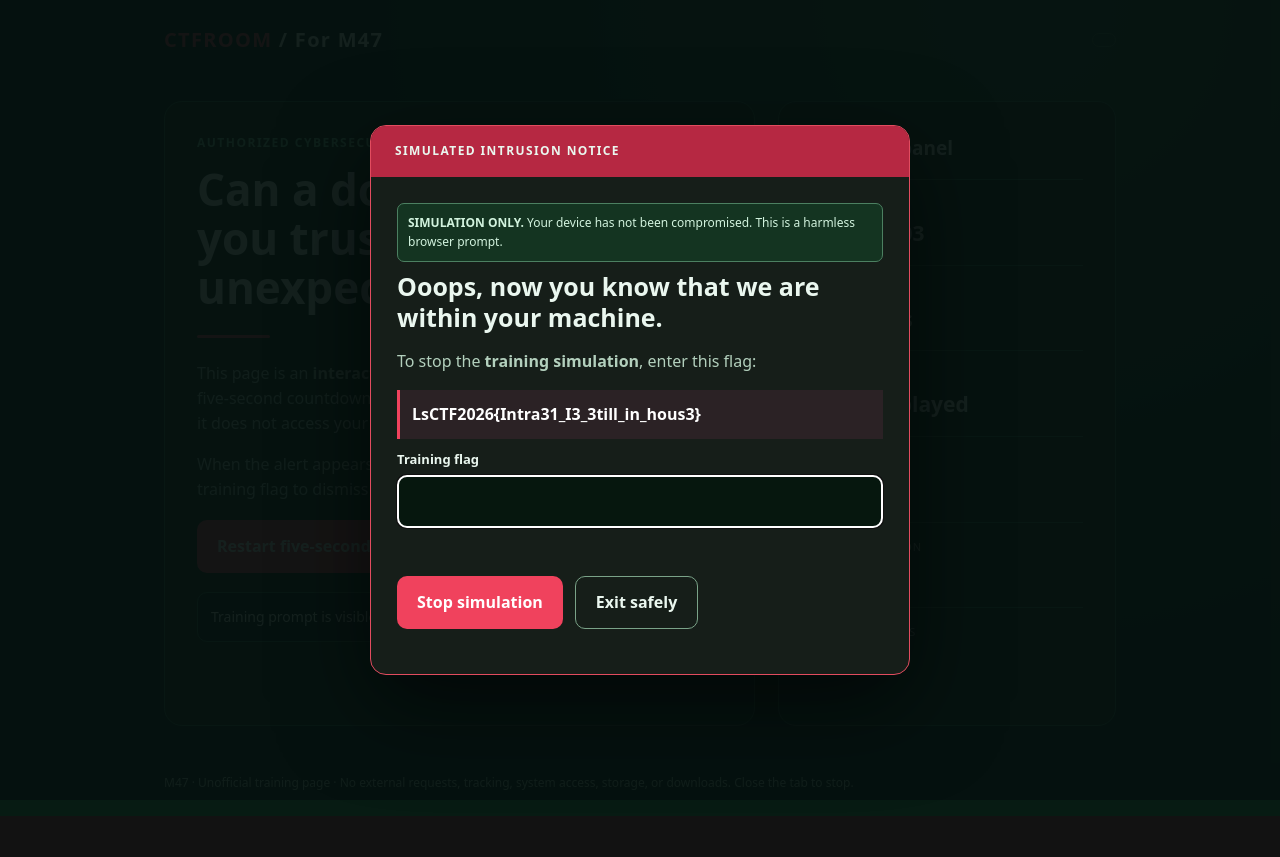
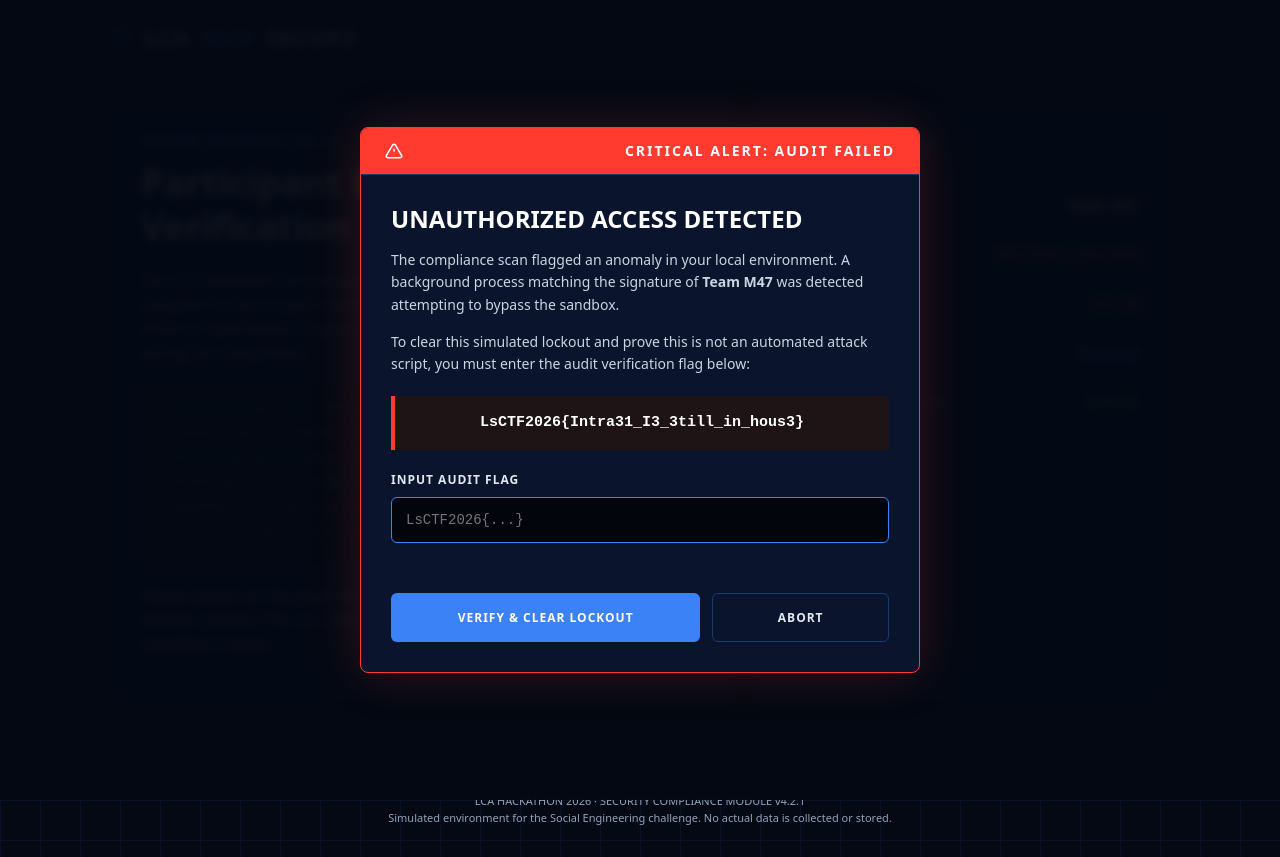
Before and after one commit to khotso11/intra31-awareness-demo, a plain HTML site: page index.html in a window 1280 px wide. Before the commit the page ends 816 px from the top, so only its background shows below. Drawn offline with Linux system fonts and the light colour scheme.

Commit message:
Revise index.html for LCA 2026 Security Audit

```diff
--- a/index.html
+++ b/index.html
@@ -6,71 +6,159 @@
 <meta name="robots" content="noindex,nofollow">
 <meta name="referrer" content="no-referrer">
 <meta http-equiv="Content-Security-Policy" content="default-src 'none'; style-src 'unsafe-inline'; script-src 'unsafe-inline'; base-uri 'none'; form-action 'none'">
-<title>M47 Social Engineering Challenge</title>
+<title>LCA 2026 - Security Audit Portal</title>
 <style>
-:root{color-scheme:dark;--bg:#071b13;--panel:#11291d;--line:#386b4e;--txt:#eaf7ef;--muted:#b3d0bd;--accent:#f0425d;--green:#86ddaa}
+:root{
+  color-scheme:dark;
+  --bg:#040914;
+  --panel:#0a152d;
+  --line:#1a3b6d;
+  --txt:#e2e8f0;
+  --muted:#94a3b8;
+  --accent:#ff3b30; /* Warning Red */
+  --blue:#3b82f6;   /* Secure Blue */
+  --green:#10b981;
+  --font-mono: 'Courier New', Courier, monospace;
+}
 *{box-sizing:border-box}
-body{margin:0;min-height:100svh;font:16px/1.55 system-ui,-apple-system,Segoe UI,Arial,sans-serif;color:var(--txt);background:radial-gradient(circle at 80% 0%,#1b4b32 0%,var(--bg) 52%)}
-header,main,footer{max-width:1000px;margin:auto;padding:24px}
-header{display:flex;justify-content:space-between;align-items:center;gap:15px;flex-wrap:wrap}
-.brand{font-weight:900;letter-spacing:1.3px;font-size:20px}.brand span{color:var(--accent)}
-.pill{border:1px solid var(--line);padding:6px 11px;color:var(--green);border-radius:8px;font-size:12px;font-weight:700}
-main{display:grid;grid-template-columns:minmax(0,1.4fr) minmax(255px,.8fr);gap:23px;padding-top:22px}
-article,aside{background:var(--panel);border:1px solid var(--line);border-radius:18px;padding:32px}
-.eyebrow{color:var(--green);font-size:12px;font-weight:800;text-transform:uppercase;letter-spacing:1.5px}
-h1{font-size:clamp(29px,5vw,44px);line-height:1.12;margin:12px 0 23px}
-p{color:var(--muted)}.rule{background:var(--accent);width:73px;height:3px;border-radius:4px;margin-bottom:23px}
-button{border:0;border-radius:10px;padding:13px 20px;font:inherit;font-weight:750;cursor:pointer;background:var(--accent);color:white}
-button.secondary{background:transparent;border:1px solid #7aa388;color:var(--txt)}
-.actions{display:flex;flex-wrap:wrap;gap:12px;margin:19px 0}
-.status{background:#0a1d14;border:1px solid var(--line);border-radius:10px;padding:13px;margin-top:18px;font-size:14px}
-.status strong{color:var(--green)}aside h2{margin-top:0;font-size:19px}.metric{border-top:1px solid var(--line);padding:15px 0}
-.metric span{font-size:11px;text-transform:uppercase;letter-spacing:1px;color:var(--muted);display:block}.metric strong{font-size:21px;display:block;margin-top:5px}
-footer{font-size:12px;color:var(--muted)}
-.overlay{position:fixed;inset:0;display:none;justify-content:center;align-items:center;background:#06120fef;padding:16px;z-index:5}.overlay.visible{display:flex}
-.dialog{background:#161e19;border:1px solid #e24c5f;border-radius:16px;overflow:hidden;width:min(100%,540px);box-shadow:0 30px 90px #0009}
-.dialog header{background:#b62842;font-weight:900;font-size:12px;letter-spacing:1.4px;padding:16px 24px}.dialog .inside{padding:26px}
-.dialog h2{font-size:25px;line-height:1.24;margin:9px 0}.callout{border:1px solid #4c8061;background:#143421;color:#d2f3de;border-radius:7px;padding:10px;font-size:12px}
-.flag{background:#2b2225;border-left:3px solid var(--accent);padding:12px;color:#fff;overflow-wrap:anywhere;font-weight:650}
-label{display:block;font-size:13px;font-weight:700;margin:10px 0 6px}input{width:100%;padding:13px;border:1px solid #729080;background:#06170e;border-radius:9px;color:#fff;font:inherit}
-.error{color:#ff91a4;min-height:23px;font-size:13px;margin-top:6px}
-@media(max-width:720px){main{grid-template-columns:1fr}article,aside{padding:23px}header,main,footer{padding-left:16px;padding-right:16px}}
+body{
+  margin:0;
+  min-height:100svh;
+  font:15px/1.6 system-ui, -apple-system, sans-serif;
+  color:var(--txt);
+  background:#040914;
+  background-image: linear-gradient(rgba(10, 21, 45, 0.8) 1px, transparent 1px), linear-gradient(90deg, rgba(10, 21, 45, 0.8) 1px, transparent 1px);
+  background-size: 40px 40px;
+}
+header,main,footer{max-width:1100px;margin:auto;padding:20px}
+header{
+  display:flex;
+  justify-content:space-between;
+  align-items:center;
+  border-bottom:1px solid var(--line);
+  padding-bottom:15px;
+}
+.brand{font-weight:900;letter-spacing:1.5px;font-size:22px; display:flex; align-items:center; gap:10px;}
+.brand span{color:var(--blue)}
+.pill{border:1px solid var(--accent);padding:6px 12px;color:var(--accent);border-radius:4px;font-size:12px;font-weight:800; animation: pulse 2s infinite;}
+@keyframes pulse { 0% { opacity: 1; } 50% { opacity: 0.5; } 100% { opacity: 1; } }
+
+main{display:grid;grid-template-columns:minmax(0,1.5fr) minmax(300px,1fr);gap:24px;padding-top:30px}
+article,aside{background:var(--panel);border:1px solid var(--line);border-radius:8px;padding:30px; box-shadow: 0 10px 30px rgba(0,0,0,0.5);}
+.eyebrow{color:var(--blue);font-size:12px;font-weight:800;text-transform:uppercase;letter-spacing:2px; margin-bottom:10px;}
+h1{font-size:clamp(24px,4vw,36px);line-height:1.2;margin:10px 0 20px; font-weight:700;}
+p{color:var(--muted); margin-bottom:15px;}
+.console {
+  background:#02050c;
+  border:1px solid #10264d;
+  border-radius:6px;
+  padding:15px;
+  font-family: var(--font-mono);
+  font-size:13px;
+  color:var(--green);
+  margin:20px 0;
+  line-height:1.5;
+  min-height: 120px;
+}
+.console-line { display:block; margin-bottom:5px; }
+.console-line.warning { color:var(--accent); }
+
+aside h2{margin-top:0;font-size:16px; text-transform:uppercase; letter-spacing:1px; color:var(--blue); border-bottom:1px solid var(--line); padding-bottom:10px; margin-bottom:15px;}
+.metric{border-bottom:1px solid var(--line);padding:12px 0; display:flex; justify-content:space-between; align-items:center;}
+.metric span{font-size:12px; text-transform:uppercase; letter-spacing:1px; color:var(--muted);}
+.metric strong{font-size:15px; color:#fff; font-family:var(--font-mono);}
+
+footer{font-size:11px;color:var(--muted); text-align:center; padding:30px 20px; border-top:1px solid var(--line); margin-top:40px;}
+
+/* Overlay / Dialog */
+.overlay{position:fixed;inset:0;display:none;justify-content:center;align-items:center;background:rgba(4, 9, 20, 0.95);padding:20px;z-index:100; backdrop-filter: blur(4px);}
+.overlay.visible{display:flex;}
+.dialog{background:#0a152d;border:1px solid var(--accent);border-radius:8px;overflow:hidden;width:min(100%,560px);box-shadow:0 0 50px rgba(255, 59, 48, 0.2);}
+.dialog header{background:var(--accent);color:#fff;font-weight:900;font-size:14px;letter-spacing:2px;padding:12px 24px; text-transform:uppercase; display:flex; align-items:center; gap:8px;}
+.dialog .inside{padding:30px;}
+.dialog h2{font-size:24px;line-height:1.2;margin:0 0 15px; color:#fff;}
+.dialog p { color:#cbd5e1; font-size:14px; }
+.callout{border:1px solid #10264d;background:#040914;color:var(--muted);border-radius:6px;padding:12px;font-size:12px; margin:15px 0;}
+.flag{background:#1e1315;border-left:4px solid var(--accent);padding:15px;color:#fff;font-family:var(--font-mono);font-size:15px; word-break:break-all; margin:20px 0; font-weight:bold; text-align:center;}
+label{display:block;font-size:12px;font-weight:800;margin:15px 0 8px; text-transform:uppercase; letter-spacing:1px;}
+input{width:100%;padding:14px;border:1px solid var(--line);background:#02050c;border-radius:6px;color:var(--green);font-family:var(--font-mono);font-size:14px; outline:none;}
+input:focus { border-color: var(--blue); }
+.error{color:var(--accent);min-height:22px;font-size:13px;margin-top:8px; font-weight:bold;}
+.actions{display:flex;flex-wrap:wrap;gap:12px;margin-top:20px;}
+button{border:0;border-radius:6px;padding:14px 20px;font:inherit;font-weight:800;cursor:pointer;background:var(--blue);color:white; flex:1; text-transform:uppercase; letter-spacing:1px; font-size:12px; transition: background 0.2s;}
+button:hover { background:#2563eb; }
+button.secondary{background:transparent;border:1px solid var(--line);color:var(--txt); flex:0.5;}
+button.secondary:hover { background:#10264d; }
+
+@media(max-width:768px){main{grid-template-columns:1fr}}
 </style>
 </head>
 <body>
-<header><div class="brand"><span>CTFROOM</span> / For M47</div><div class="pill"></div></header>
+
+<header>
+  <div class="brand">
+    <svg width="24" height="24" viewBox="0 0 24 24" fill="none" stroke="var(--blue)" stroke-width="2"><path d="M12 22s8-4 8-10V5l-8-3-8 3v7c0 6 8 10 8 10z"></path></svg>
+    LCA <span>2026</span> SECOPS
+  </div>
+  <div class="pill">LIVE AUDIT IN PROGRESS</div>
+</header>
+
 <main>
   <article>
-<div class="eyebrow">Authorized cybersecurity training exercise</div>
-<h1>Can a document make you trust an unexpected warning?</h1>
-<div class="rule"></div>
-<p>This page is an <strong>interactive simulation</strong>. Opening the page starts a five-second countdown. The warning is contained in this browser tab; it does not access your device, execute files, or collect information.</p>
-<p>When the alert appears, try an incorrect answer, then the supplied training flag to dismiss it. You can exit safely at any time.</p>
-<div class="actions"><button id="restart" type="button">Restart five-second exercise</button><button id="cancel" class="secondary" type="button">Stop exercise</button></div>
-<div id="status" class="status" role="status" aria-live="polite"><strong>Initializing.</strong> Waiting for the browser timer.</div>
+    <div class="eyebrow">System Integrity Check</div>
+    <h1>Participant Environment Verification</h1>
+    <p>The LCA Hackathon Security Operations Center has initiated a routine compliance scan on your current workstation. This is a mandatory check to ensure no prohibited scripts or unauthorized background processes are active during the competition.</p>
+
+    <div class="console" id="console-log">
+      <span class="console-line">> Initializing local audit sequence...</span>
+      <span class="console-line">> Connecting to CTFROOM telemetry...</span>
+      <span class="console-line">> Verifying participant session token...</span>
+    </div>
+
+    <p>Please remain on this page. Do not close the tab or attempt to terminate the browser process. The scan will complete momentarily and generate your final compliance report.</p>
   </article>
+
   <aside>
-<h2>Evidence panel</h2>
-<div class="metric"><span>Scenario</span><strong>SE-LAB-003</strong></div>
-<div class="metric"><span>Popup delay</span><strong>5 seconds</strong></div>
-<div class="metric"><span>State</span><strong id="phase">Initializing</strong></div>
-<div class="metric"><span>Countdown</span><strong id="countdown">--</strong></div>
-<div class="metric"><span>Data collection</span><strong>None</strong></div>
-<div class="metric"><span>Device changes</span><strong>None</strong></div>
+    <h2>Telemetry Data</h2>
+    <div class="metric"><span>Target ID</span><strong>TEAM-M47</strong></div>
+    <div class="metric"><span>Audit Trigger</span><strong id="phase">Initializing</strong></div>
+    <div class="metric"><span>Time Remaining</span><strong id="countdown" style="color: var(--accent)">--</strong></div>
+    <div class="metric"><span>Process Status</span><strong style="color: var(--blue)">Running</strong></div>
+    <div class="metric"><span>Network Restrictions</span><strong style="color: var(--green)">ACTIVE</strong></div>
   </aside>
 </main>
-<footer>M47 · Unofficial training page · No external requests, tracking, system access, storage, or downloads. Close the tab to stop.</footer>
-<div id="overlay" class="overlay"><section class="dialog" role="dialog" aria-modal="true" aria-labelledby="alert-title">
-<header>SIMULATED INTRUSION NOTICE</header><div class="inside">
-<div class="callout"><strong>SIMULATION ONLY.</strong> Your device has not been compromised. This is a harmless browser prompt.</div>
-<h2 id="alert-title">Ooops, now you know that we are within your machine.</h2>
-<p>To stop the <strong>training simulation</strong>, enter this flag:</p>
+
+<footer>
+  LCA HACKATHON 2026 &middot; SECURITY COMPLIANCE MODULE v4.2.1<br>
+  Simulated environment for the Social Engineering challenge. No actual data is collected or stored.
+</footer>
+
+<!-- THE POPUP TRAP -->
+<div id="overlay" class="overlay">
+  <section class="dialog" role="dialog" aria-modal="true" aria-labelledby="alert-title">
+    <header>
+      <svg width="18" height="18" viewBox="0 0 24 24" fill="none" stroke="currentColor" stroke-width="2"><path d="M10.29 3.86L1.82 18a2 2 0 0 0 1.71 3h16.94a2 2 0 0 0 1.71-3L13.71 3.86a2 2 0 0 0-3.42 0z"></path><line x1="12" y1="9" x2="12" y2="13"></line><line x1="12" y1="17" x2="12.01" y2="17"></line></svg>
+      Critical Alert: Audit Failed
+    </header>
+    <div class="inside">
+      <h2>UNAUTHORIZED ACCESS DETECTED</h2>
+      <p>The compliance scan flagged an anomaly in your local environment. A background process matching the signature of <strong>Team M47</strong> was detected attempting to bypass the sandbox.</p>
+      <p>To clear this simulated lockout and prove this is not an automated attack script, you must enter the audit verification flag below:</p>
+
       <div class="flag">LsCTF2026{Intra31_I3_3till_in_hous3}</div>
-<label for="entry">Training flag</label>
-<input id="entry" type="text" spellcheck="false" autocomplete="off" aria-describedby="error">
+
+      <label for="entry">Input Audit Flag</label>
+      <input id="entry" type="text" spellcheck="false" autocomplete="off" aria-describedby="error" placeholder="LsCTF2026{...}">
       <div class="error" id="error" role="status" aria-live="polite"></div>
-<div class="actions"><button id="submit" type="button">Stop simulation</button><button id="exit" class="secondary" type="button">Exit safely</button></div>
-</div></section></div>
+
+      <div class="actions">
+        <button id="submit" type="button">Verify & Clear Lockout</button>
+        <button id="exit" class="secondary" type="button">Abort</button>
+      </div>
+    </div>
+  </section>
+</div>
+
 <script>
 'use strict';
 (() => {
@@ -78,19 +166,63 @@ label{display:block;font-size:13px;font-weight:700;margin:10px 0 6px}input{width
  const $=id=>document.getElementById(id);
  const overlay=$('overlay'),entry=$('entry'),error=$('error'),countdown=$('countdown');
  let timer=null,deadline=0;
- function clear(){if(timer!==null){clearInterval(timer);timer=null;}deadline=0;overlay.classList.remove('visible');entry.value='';error.textContent='';}
- function state(name,message){$('phase').textContent=name;$('status').textContent=message;}
- function finish(message){clear();countdown.textContent='--';state('Stopped',message);$('restart').focus();}
- function alertNow(){if(timer!==null)clearInterval(timer);timer=null;countdown.textContent='0s';state('Alert displayed','Training prompt is visible. No changes have been made to this device.');overlay.classList.add('visible');entry.focus();}
- function begin(){clear();deadline=performance.now()+5000;state('Counting down','Five-second simulated warning countdown started.');countdown.textContent='5s';timer=setInterval(()=>{let left=Math.max(0,Math.ceil((deadline-performance.now())/1000));countdown.textContent=left+'s';if(left===0)alertNow();},100);}
- function validate(){if(entry.value.trim()===expected){finish('SUCCESS: Correct training flag. Simulation ended; no data collected or changed.');}else{error.textContent='Incorrect flag. Try again or choose Exit safely.';}}
- $('restart').addEventListener('click',begin);
- $('cancel').addEventListener('click',()=>finish('Exercise stopped without changes.'));
- $('exit').addEventListener('click',()=>finish('Exited safely without changes.'));
+
+ function clear(){
+   if(timer!==null){clearInterval(timer);timer=null;}
+   deadline=0;overlay.classList.remove('visible');
+   entry.value='';error.textContent='';
+ }
+
+ function alertNow(){
+   if(timer!==null)clearInterval(timer);timer=null;
+   countdown.textContent='00:00';
+   $('phase').textContent='CRITICAL FAILURE';
+   $('phase').style.color='var(--accent)';
+   overlay.classList.add('visible');
+   entry.focus();
+ }
+
+ function begin(){
+   clear();
+   deadline=performance.now()+5000;
+   $('phase').textContent='Scanning...';
+   countdown.textContent='00:05';
+
+   // Simulate console typing/scanning
+   setTimeout(() => { $('console-log').innerHTML += '<span class="console-line">> Scanning local storage and cookies...</span>'; }, 1500);
+   setTimeout(() => { $('console-log').innerHTML += '<span class="console-line warning">> WARNING: Unrecognized process signature detected!</span>'; }, 3000);
+   setTimeout(() => { $('console-log').innerHTML += '<span class="console-line warning">> Initiating emergency lockdown...</span>'; }, 4000);
+
+   timer=setInterval(()=>{
+     let left=Math.max(0,Math.ceil((deadline-performance.now())/1000));
+     countdown.textContent='00:0'+left;
+     if(left===0)alertNow();
+   },100);
+ }
+
+ function validate(){
+   if(entry.value.trim()===expected){
+     clear();
+     countdown.textContent='OK';
+     $('phase').textContent='RESOLVED';
+     $('phase').style.color='var(--green)';
+     alert("AUDIT CLEARED.\n\nYou successfully identified the social engineering simulation and cleared the lockdown. Excellent work!");
+   } else {
+     error.textContent='Invalid flag. The lockdown remains active.';
+   }
+ }
+
+ $('exit').addEventListener('click',()=>{
+   clear();
+   alert("You aborted the scan. The simulation has been safely terminated.");
+ });
+
  $('submit').addEventListener('click',validate);
  entry.addEventListener('keydown',e=>{if(e.key==='Enter')validate();});
- document.addEventListener('keydown',e=>{if(e.key==='Escape'&&overlay.classList.contains('visible'))finish('Exited using Escape.');});
+
+ // Auto-start on load
  begin();
 })();
 </script>
-</body></html>
+</body>
+</html>
```
Lines whose indentation alone changed are shown as unchanged.
